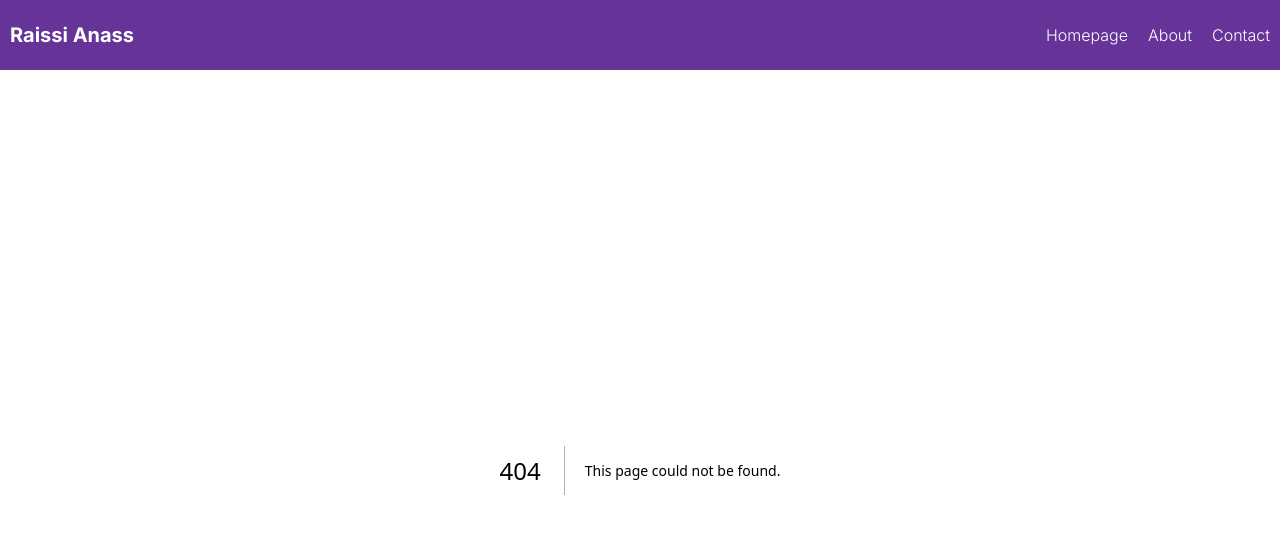
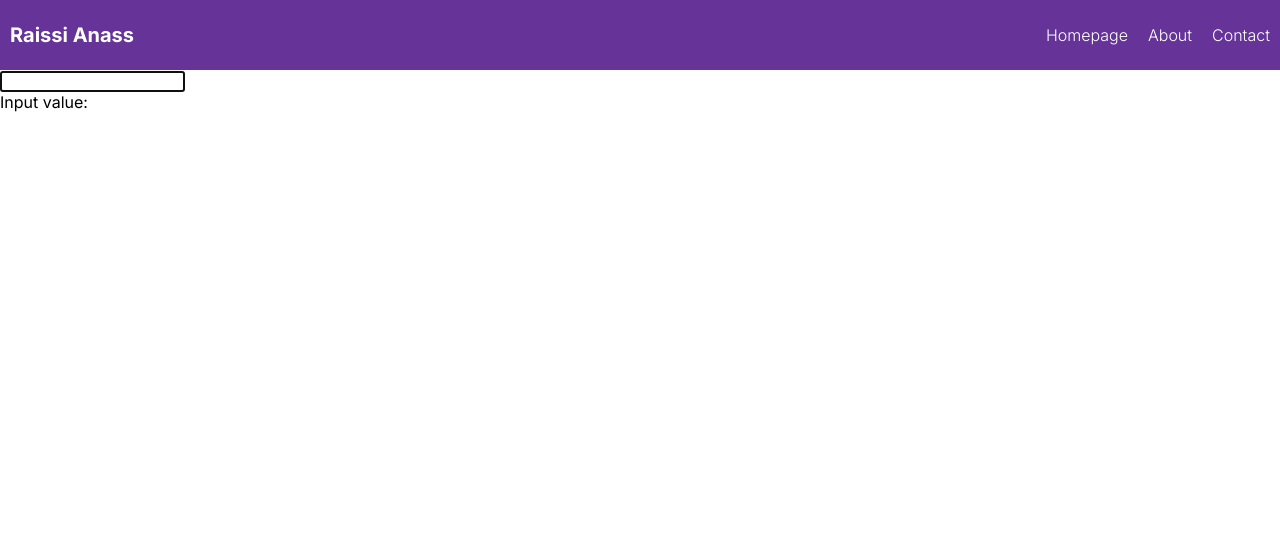
Before and after one commit to anassraissi/type_script_nextjs_exemple, a Next.js app: page /hooks/useRef in a window 1280 px wide. Before the commit this address had no page. Shown: the top 534 px of the page. Built offline with nearby package versions, Linux system fonts and the light colour scheme.

Commit message:
just making revise my what old for this project

```diff
--- a/src/app/4-useState/page.tsx
+++ b/src/app/4-useState/page.tsx
@@ -8,7 +8,7 @@ type UserType = {
 
 const UseStateExample = () => {
   const [username, setUsername] = useState("");
-  const [user, setUser] = useState<UserType | null>(null);
+  const [user, setUser] = useState<UserType | null>();
   // OR
   // const [user, setUser] = useState<UserType>();
 
@@ -18,6 +18,7 @@ const UseStateExample = () => {
     //  This is a common pattern in React for handling changes in input elements.
     //   The React.ChangeEvent interface represents the event object for input change events in React,
     //  and <HTMLInputElement> specifies that the event target is an input element.
+    console.log(e.target.value);
     setUsername(e.target.value);
   };
 
--- /dev/null
+++ b/src/app/hooks/useRef/page.jsx
@@ -0,0 +1,33 @@
+'use client'
+import React, { useState, useEffect, useRef } from 'react';
+
+function InputFocus() {
+  const [inputValue, setInputValue] = useState('');
+  const inputRef = useRef(null); // send null in mount(loadPage)
+
+  useEffect(() => {
+    // Focus the input element when the component mounts
+    // inputRef.current.focus();
+    document.getElementById('value_id').focus();
+
+  }, []);
+
+  const handleChange = (event) => {
+    setInputValue(event.target.value);
+  };
+
+  return (
+    <div>
+      <input
+        type="text"
+        id='value_id'
+        ref={inputRef} // Use useRef to access the DOM element directly
+        value={inputValue}
+        onChange={handleChange}
+      />
+      <p>Input value: {inputValue}</p>
+    </div>
+  );
+}
+
+export default InputFocus;
--- a/src/components/childrenParent/Parent.tsx
+++ b/src/components/childrenParent/Parent.tsx
@@ -1,6 +1,8 @@
 import React from 'react'
 
 const Parent = ({children}:{children:React.ReactNode}) => {
+  //The React.ReactNode type is a special type in React that is used to represent any content that can be rendered in a React component,
+  //  such as JSX elements, strings, numbers, or other valid JSX content.
   return (
     <div>
         This is parent page
```
Also changed, not shown: src/app/6-useRef/page.tsx (+12 -1 lines), src/app/example/page.jsx (deleted, +0 -72 lines), src/app/hooks/page.jsx (added, +28 -0 lines), src/components/Generics/item.tsx (added, +14 -0 lines).
